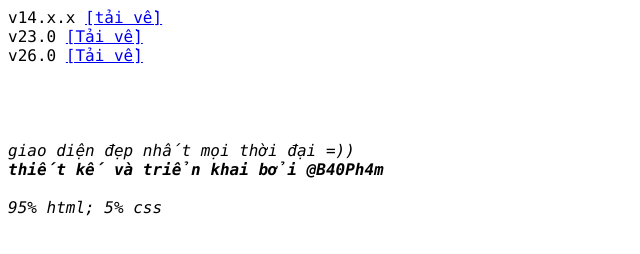
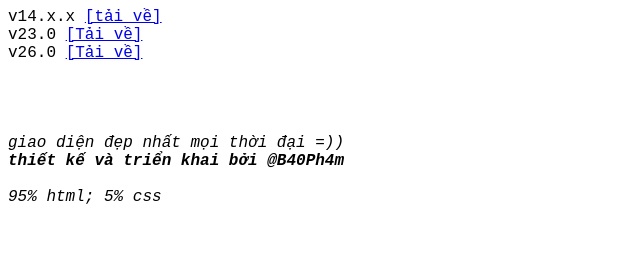
Before and after one commit to jfsmp4pmxc-pixel/L-h-, a plain HTML site: page index.html in a window 1280 px wide. Shown: the whole page, without its empty margins (0-640 px from the left). Drawn offline with Linux system fonts and the light colour scheme.

Commit message:
Update index.html

```diff
--- a/index.html
+++ b/index.html
@@ -3,7 +3,7 @@
 <meta charset="UTF-8">
 <style>
 body {
-    font-family:'Menlo', monospace;
+    font-family:'FS mono', monospace;
 }
 </style>
 <head>
```
